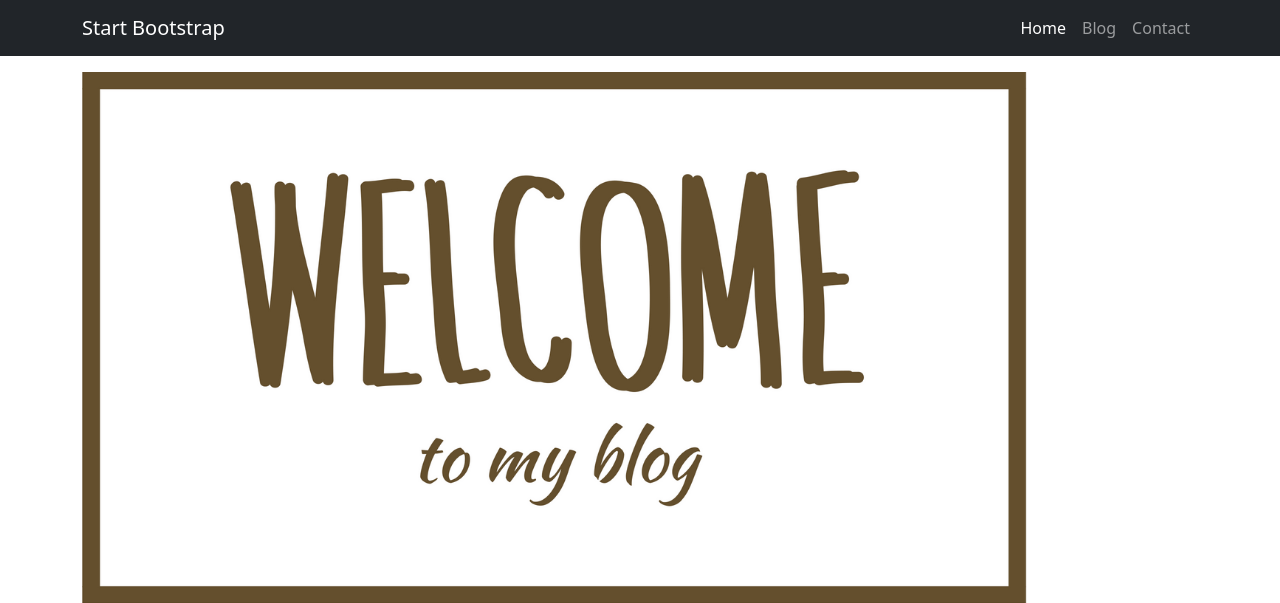
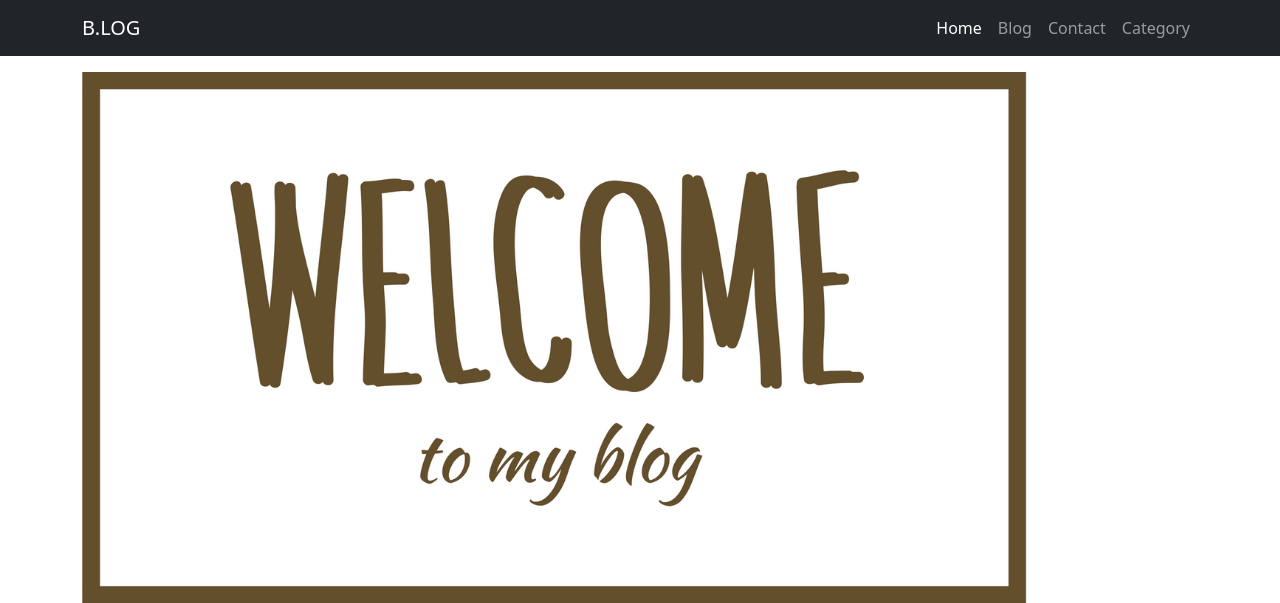
Before and after one commit to BehnamGolmohammadi/CW-98, a Django app: page / in a window 1280 px wide. Shown: the top 603 px of the page. Run offline with Django 4.2, Linux system fonts and the light colour scheme; some libraries are stand-ins or nearby versions.

Commit message:
Insert category part.

```diff
--- a/CW15/BlogPlatform/templates/home.html
+++ b/CW15/BlogPlatform/templates/home.html
@@ -9,7 +9,7 @@ Home
 
 <nav class="navbar navbar-expand-lg navbar-dark bg-dark">
     <div class="container">
-        <a class="navbar-brand" href="#!">Start Bootstrap</a>
+        <a class="navbar-brand" href="#!">B.LOG</a>
         <button class="navbar-toggler" type="button" data-bs-toggle="collapse" data-bs-target="#navbarSupportedContent"
             aria-controls="navbarSupportedContent" aria-expanded="false" aria-label="Toggle navigation"><span
                 class="navbar-toggler-icon"></span></button>
@@ -17,7 +17,8 @@ Home
             <ul class="navbar-nav ms-auto mb-2 mb-lg-0">
                 <li class="nav-item"><a class="nav-link active" aria-current="page" href="#">Home</a></li>
                 <li class="nav-item"><a class="nav-link" href="#">Blog</a></li>
-                <li class="nav-item"><a class="nav-link" href="#!">Contact</a></li>
+                <li class="nav-item"><a class="nav-link" href="#">Contact</a></li>
+                <li class="nav-item"><a class="nav-link" href="#">Category</a></li>
             </ul>
         </div>
     </div>
```
